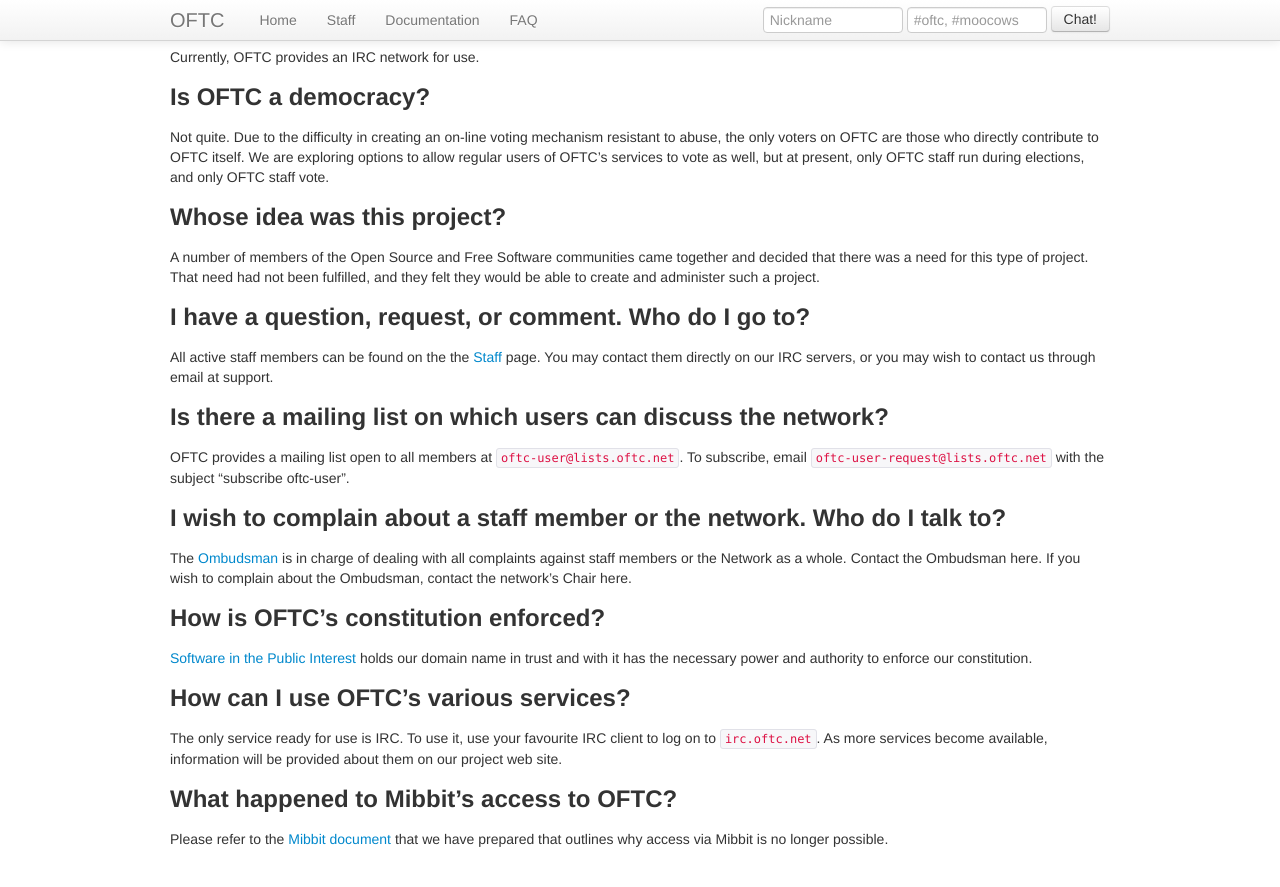
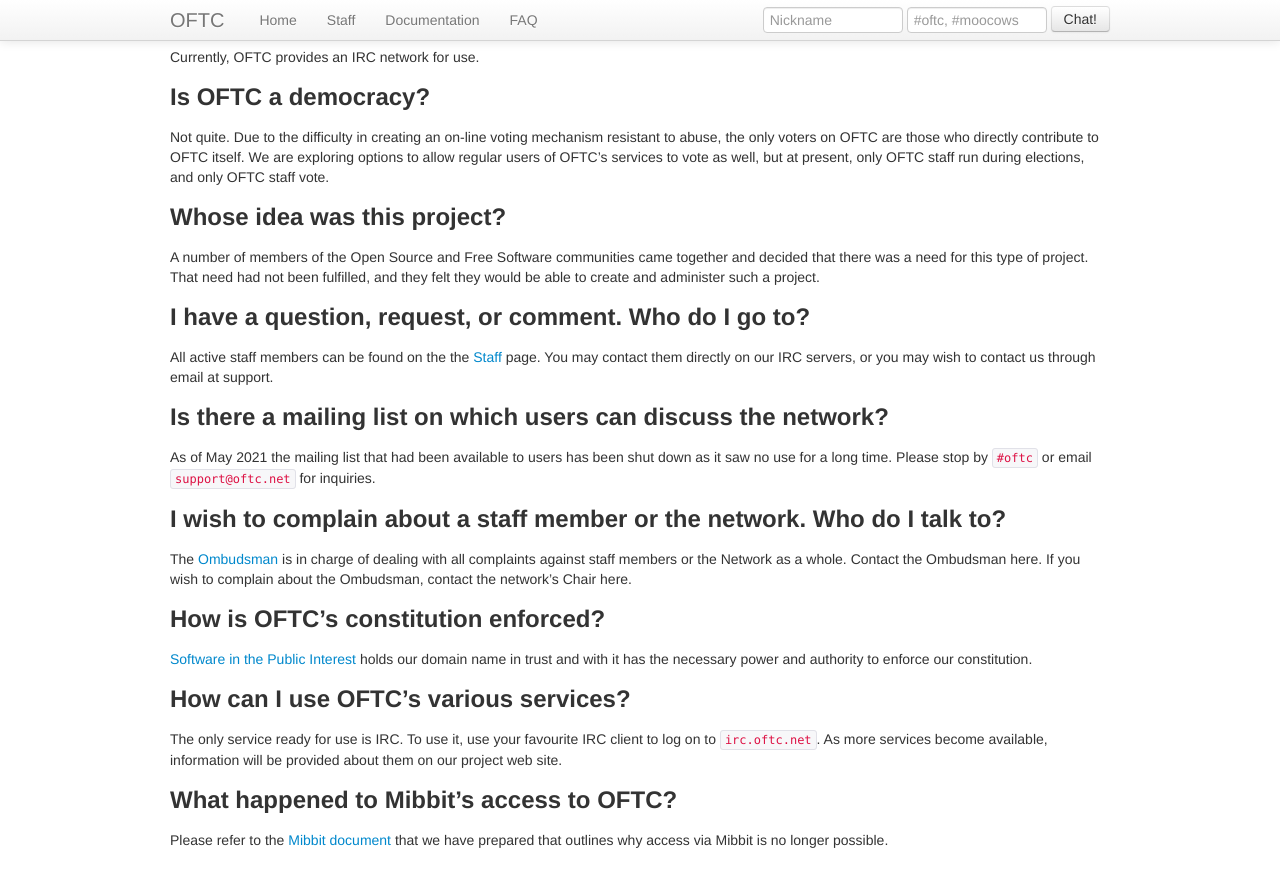
Before and after one commit to oftc/oftc-web, a Jekyll site: the page built from FAQ/General_Questions.md, in a window 1280 px wide and 900 px high, scrolled down 533 px. Shown: the top 887 px of the window. Built offline with Jekyll 4.4.1, drawn with Linux system fonts in a browser that asks for light colours.

Commit message:
Update General_Questions.md
Change text of mailing list item to reflect that it has been shut down

```diff
--- a/FAQ/General_Questions.md
+++ b/FAQ/General_Questions.md
@@ -46,9 +46,9 @@
 
 ## Is there a mailing list on which users can discuss the network? ##
 
-OFTC provides a mailing list open to all members at `oftc-user@lists.oftc.net`.
-To subscribe, email `oftc-user-request@lists.oftc.net` with the subject "subscribe
-oftc-user".
+As of May 2021 the mailing list that had been available to users has been shut down
+as it saw no use for a long time. Please stop by `#oftc` or email `support@oftc.net`
+for inquiries.
 
 ## I wish to complain about a staff member or the network. Who do I talk to? ##
 
```
